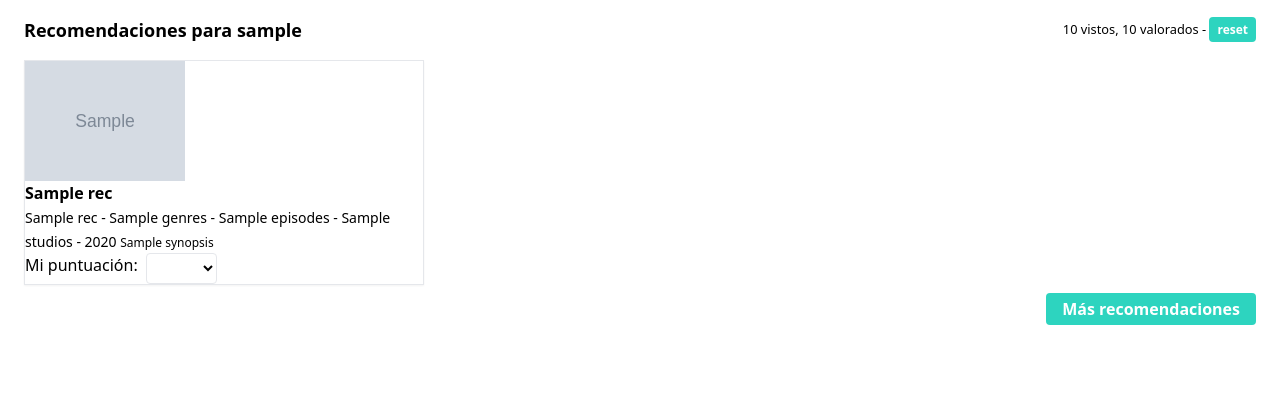
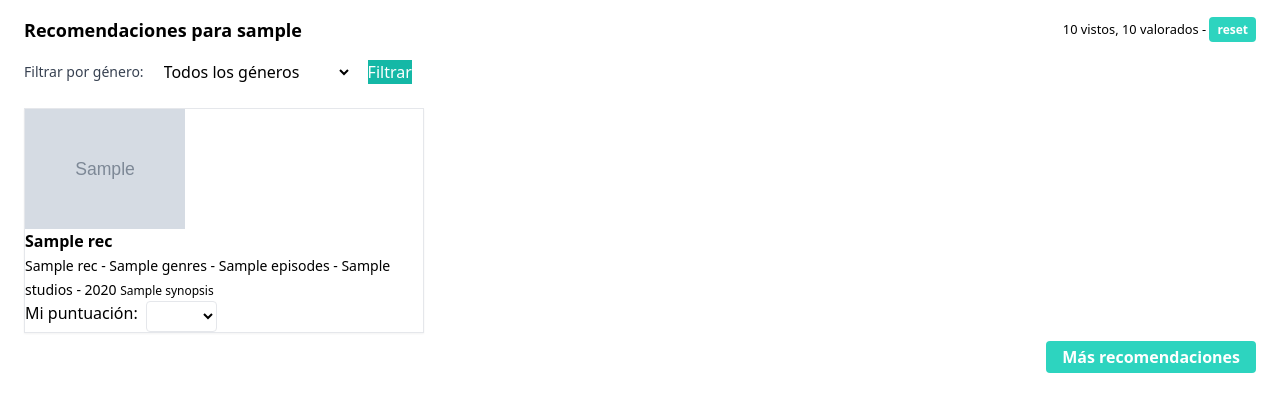
Before and after one commit to milagrosmirusta/sistemas-de-recomendacion, a Flask app: template my_anime_list/templates/recomendaciones.html in a window 1280 px wide. Shown: the top 412 px of the page. Run offline with Flask 3, Linux system fonts and the light colour scheme; the template is opened without the code that fills it: most values are stand-ins (such as "Sample title", 1, 10 or a date in 2020); grey boxes marked "Sample" are stand-in pictures; some libraries are stand-ins or nearby versions.

Commit message:
Agregado buscador por género!

```diff
--- a/my_anime_list/app.py
+++ b/my_anime_list/app.py
@@ -33,10 +33,18 @@ def post_index():
 @app.get('/recomendaciones')
 def get_recomendaciones():
     username = request.cookies.get('username')
+    genero = request.args.get('genero', '').strip()
 
-    anime_id = recomendar.recomendar(username)
+    generos = recomendar.obtener_generos_unicos()
 
-    # pongo animes vistos con rating = 0
+    if genero:
+        # Si hay filtro, buscar animes del género
+        anime_id = recomendar.buscar_ids_por_genero(genero, limit=9)
+    else:
+        # Sino, usar el recomendador normal
+        anime_id = recomendar.recomendar(username)
+
+    # Registrar interacciones con score=0 si son nuevos
     for anime in anime_id:
         recomendar.insertar_interacciones(anime, username, 0)
 
@@ -44,7 +52,15 @@ def get_recomendaciones():
     cant_valorados = len(recomendar.items_valorados(username))
     cant_vistos = len(recomendar.items_vistos(username))
 
-    return render_template("recomendaciones.html", animes_recomendados=animes_recomendados, username=username, cant_valorados=cant_valorados, cant_vistos=cant_vistos)
+    return render_template(
+        "recomendaciones.html",
+        animes_recomendados=animes_recomendados,
+        username=username,
+        cant_valorados=cant_valorados,
+        cant_vistos=cant_vistos,
+        generos=generos,
+        genero_seleccionado=genero
+    )
 
 @app.get('/recomendaciones/<int:anime_id>')
 def get_recomendaciones_anime(anime_id):
--- a/my_anime_list/recomendar.py
+++ b/my_anime_list/recomendar.py
@@ -173,6 +173,31 @@ def recomendar_contexto(username, anime_id, animes_relevantes=None, animes_desco
 
     return filtrados
 
+def buscar_ids_por_genero(genero, limit=9):
+    """Devuelve los IDs de animes que contengan el género dado."""
+    pattern = f"%{genero}%"
+    query = f"""
+        SELECT anime_id
+        FROM animes
+        WHERE genres LIKE ?
+        ORDER BY score DESC, members DESC
+        LIMIT ?
+    """
+    res = sql_select(query, [pattern, limit])
+    return [r["anime_id"] for r in res]
+
+def obtener_generos_unicos():
+    """Devuelve una lista con todos los géneros únicos de la tabla animes."""
+    res = sql_select("SELECT genres FROM animes;")
+    generos = set()
+
+    for r in res:
+        if r["genres"]:
+            for g in r["genres"].split(","):
+                generos.add(g.strip())
+
+    return sorted(list(generos))
+
 ###
 
 def test(username):
--- a/my_anime_list/templates/recomendaciones.html
+++ b/my_anime_list/templates/recomendaciones.html
@@ -22,6 +22,17 @@
 		</div>
 	</div>
 
+  <!-- 🔍 Filtro de género -->
+  <form method="get" action="/recomendaciones" class="flex gap-4 mb-6 items-center">
+    <label for="genero" class="text-sm font-medium text-gray-700">Filtrar por género:</label>
+    <select name="genero" id="genero" class="select select-bordered select-sm w-48">
+      <option value="">Todos los géneros</option>
+      {% for g in generos %}
+        <option value="{{ g }}" {% if genero_seleccionado == g %}selected{% endif %}>{{ g }}</option>
+      {% endfor %}
+    </select>
+    <button type="submit" class="btn btn-sm bg-teal-500 hover:bg-teal-600 text-white">Filtrar</button>
+  </form>
 
 	<form method="post" action="/recomendaciones">
 		<div class="grid grid-cols-3 gap-4">
```
